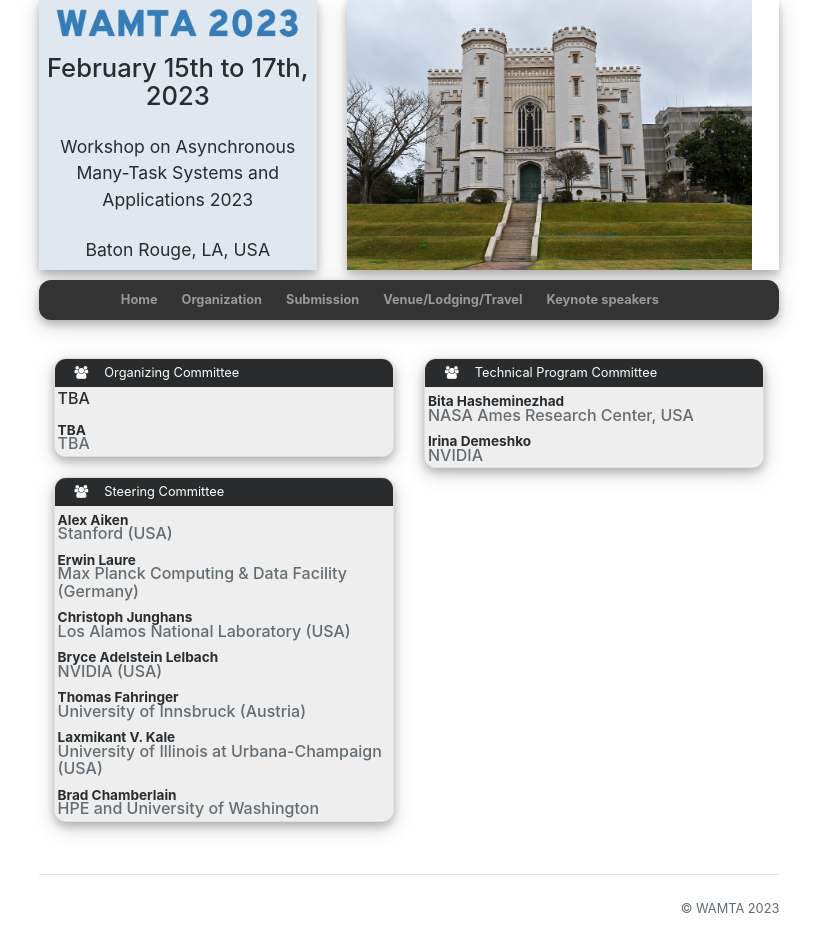
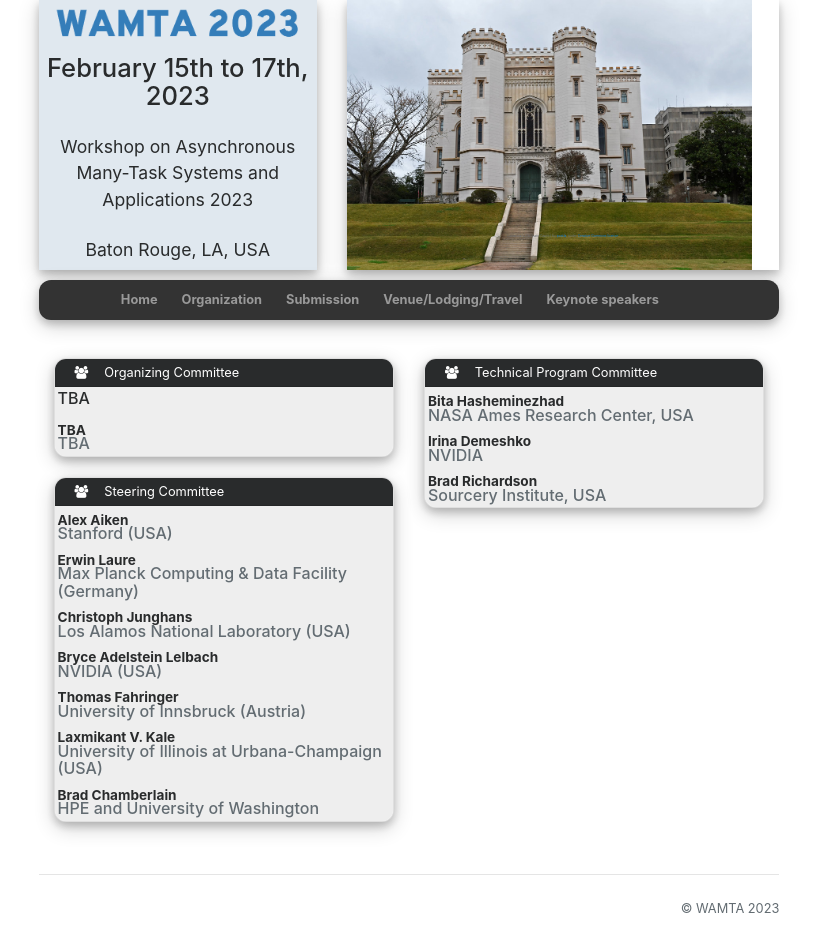
Before and after one commit to wamta26/WAMTA26.github.io, a Jekyll site: the page built from committees.html, in a window 1280 px wide. Shown: the whole page, without its empty margins (231-1048 px from the left). Built offline with Jekyll 4.4.1, drawn with Linux system fonts in a browser that asks for light colours; nearby versions of some CDN libraries.

Commit message:
Update PC

```diff
--- a/_data/conference.yml
+++ b/_data/conference.yml
@@ -136,6 +136,9 @@ technical_program_committees:
   - name: Irina Demeshko
     org: NVIDIA
     homepage:
+  - name: Brad Richardson
+    org: Sourcery Institute, USA
+    homepage:
 webmaster:
   - name: Parsa Amini
     org: Halpern-Wight Inc. (USA)
```
